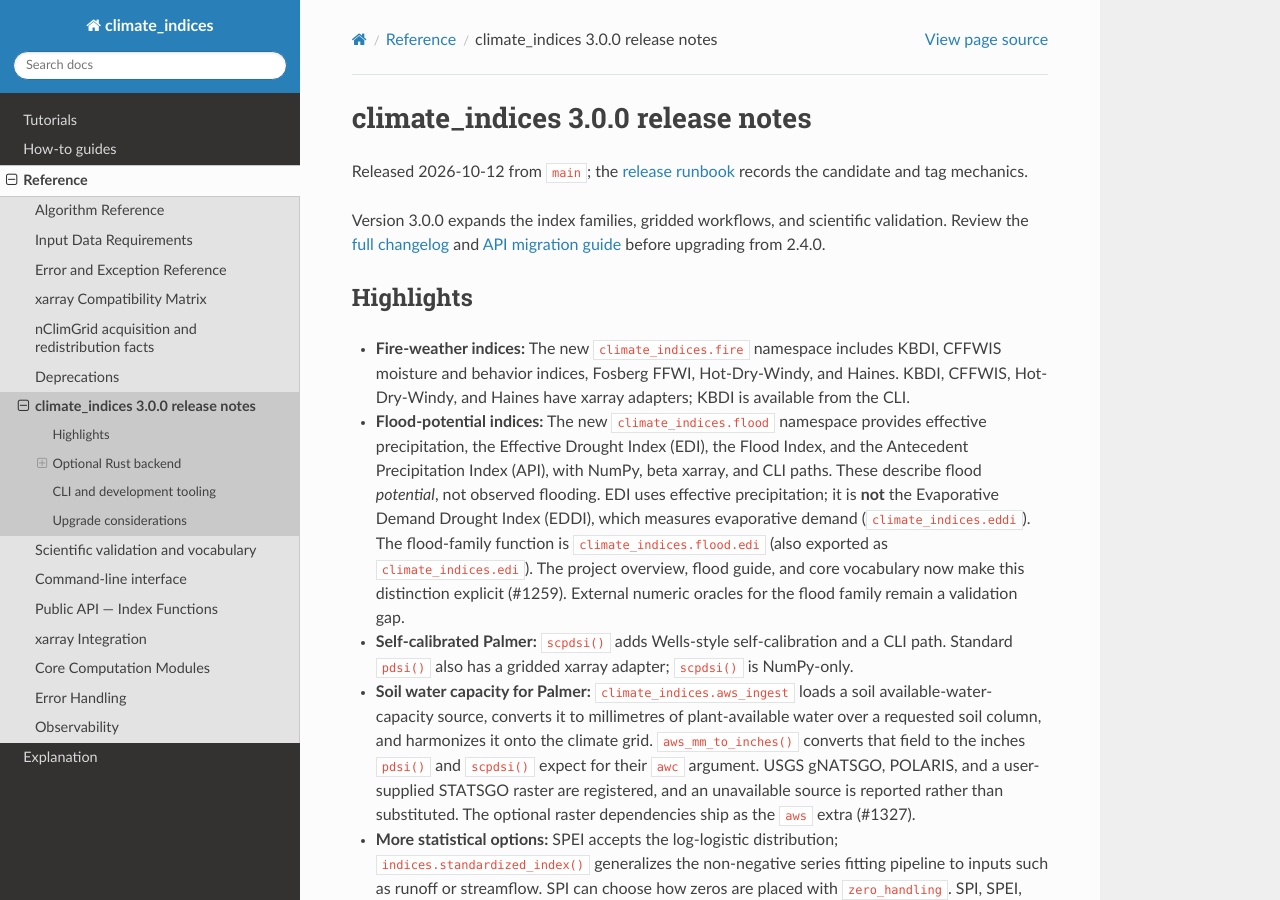
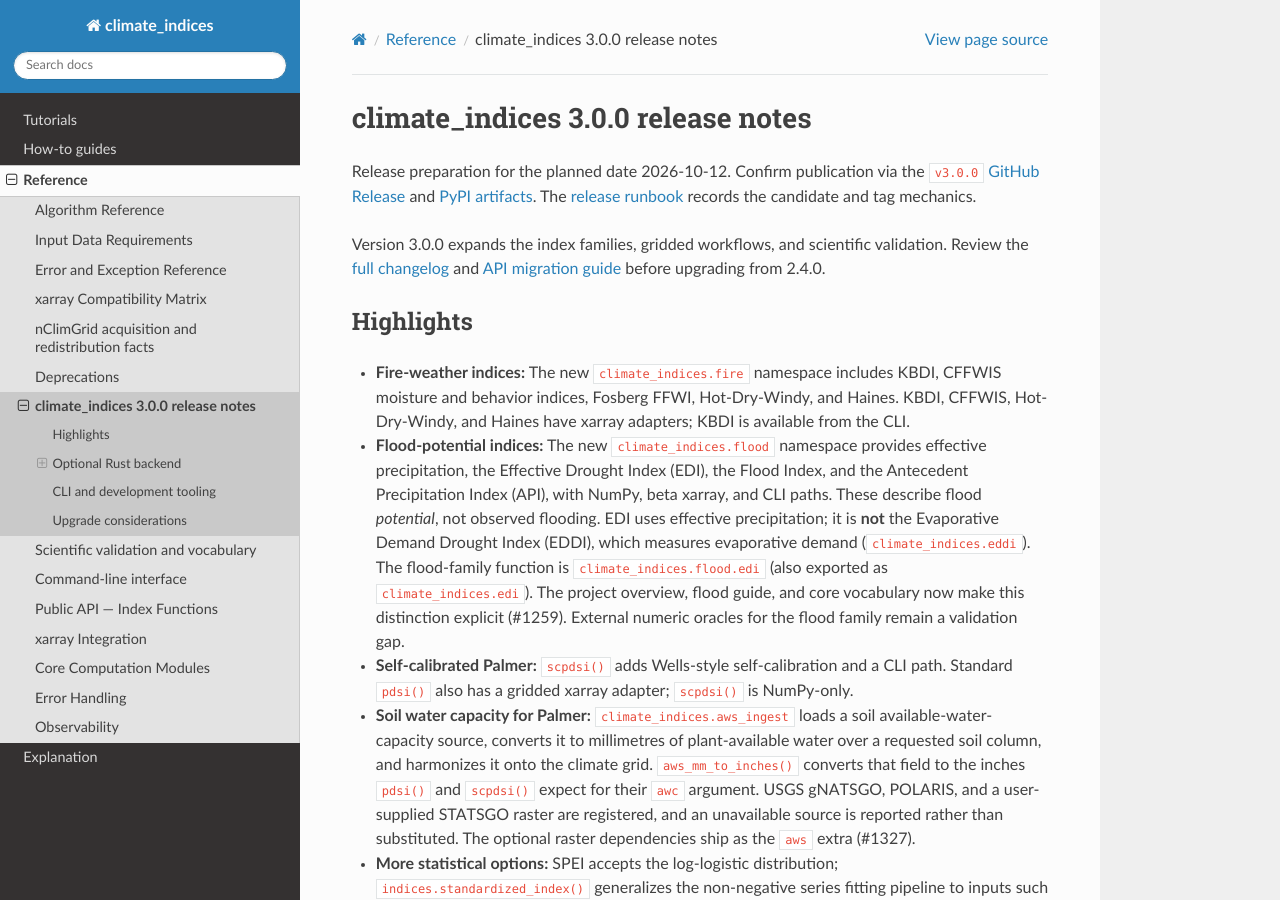
Before and after one commit to monocongo/climate_indices, a Sphinx documentation site: the page built from docs/release-notes-3.0.0.md, in a window 1280 px wide and 900 px high. Built offline with Sphinx 7.4.7 and the Read the Docs theme 3.1.0, drawn with Linux system fonts in a browser that asks for light colours.

Commit message:
docs(release): address review finding — clarify publication status
Finding: 4251259152, 4251260573
Review-Anchor: https://github.com/monocongo/climate_indices/pull/1331#discussion_r4251259152
Review-Anchor: https://github.com/monocongo/climate_indices/pull/1331#discussion_r4251260573

Record the 3.0.0 date as planned and point readers at the version-specific
GitHub Release and PyPI artifacts for publication status and provenance,
instead of asserting publication from the mutable main branch.

```diff
--- a/docs/release-notes-3.0.0.md
+++ b/docs/release-notes-3.0.0.md
@@ -1,7 +1,9 @@
 # climate_indices 3.0.0 release notes
 
-Released 2026-10-12 from `main`; the [release runbook](release-process.md) records the
-candidate and tag mechanics.
+Release preparation for the planned date 2026-10-12. Confirm publication via the
+[`v3.0.0` GitHub Release](https://github.com/monocongo/climate_indices/releases/tag/v3.0.0)
+and [PyPI artifacts](https://pypi.org/project/climate-indices/3.0.0/). The
+[release runbook](release-process.md) records the candidate and tag mechanics.
 
 Version 3.0.0 expands the index families, gridded workflows, and scientific
 validation. Review the [full changelog](https://github.com/monocongo/climate_indices/blob/main/CHANGELOG.md) and
```
Also changed, not shown: CHANGELOG.md (+3 -0 lines).
